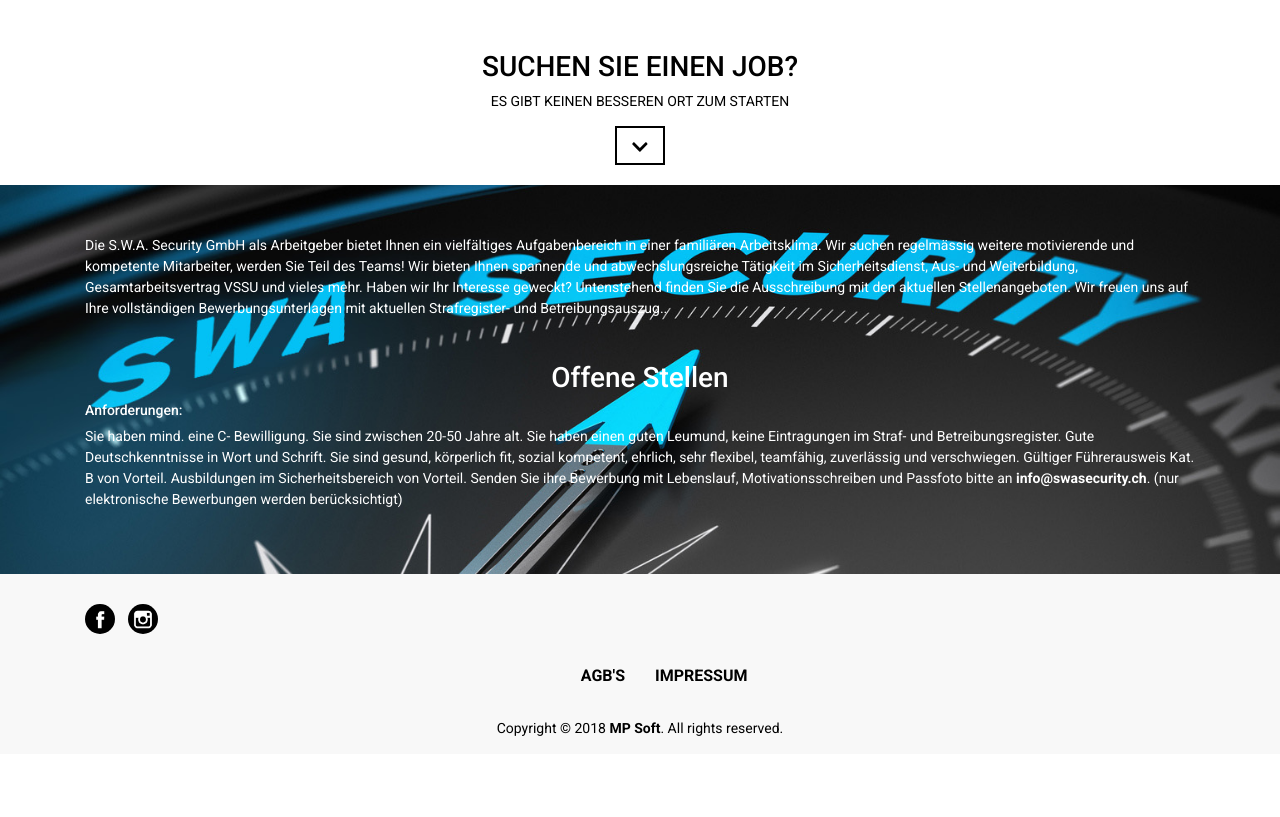
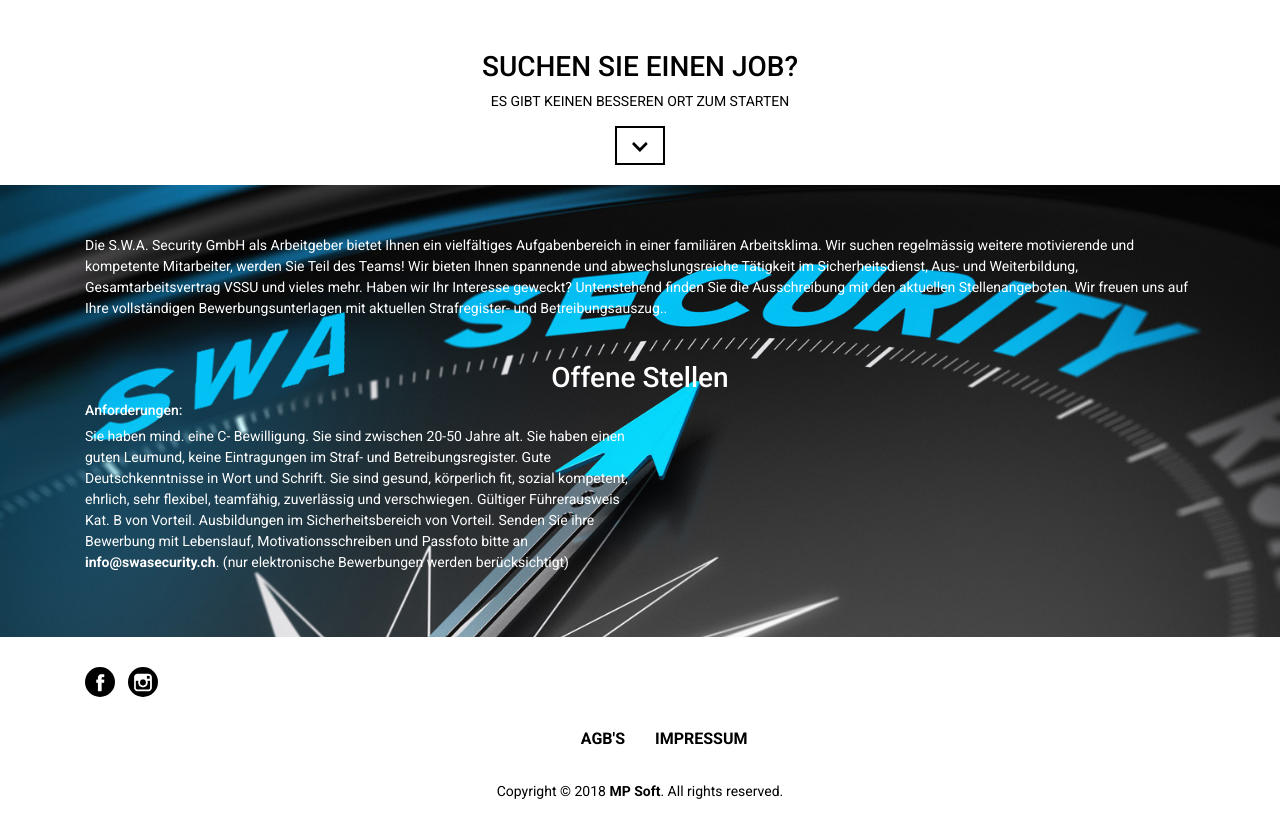
Before and after one commit to orokusaki91/swa, a Laravel app: page /jobs in a window 1280 px wide. Shown: the part 200-1017 px from the top of the page. Before the commit the page ends 936 px from the top, so only its background shows below. Run offline with Laravel 8, Linux system fonts and the light colour scheme; some libraries are stand-ins or nearby versions.

Commit message:
jobs div

```diff
--- a/public/css/main.css
+++ b/public/css/main.css
@@ -50,6 +50,14 @@ svg {
 	background-attachment: fixed;
 	background-size: cover;
 }
+
+/*
+.background-jobs {
+	background: url("../img/jobs/jobs.jpg") center no-repeat;
+	background-attachment: fixed;
+	background-size: cover;
+}
+*/
 
 .background {
 	background: url("../img/car-2.jpg") center no-repeat;
@@ -253,7 +261,7 @@ svg {
 
 header {
 	padding: 30px 0;
-	/*	background-color: #f2f2f2;*/
+	background-color: rgba(255, 255, 255, .4);
 }
 
 header ul {
@@ -950,7 +958,7 @@ header .dropdown-item:hover:not(.active) {
 #footer {
 	display: none;
 	padding: 30px 0 15px;
-	background-color: rgba(242, 242, 242, 0.5);
+	background-color: rgba(255, 255, 255, .4);
 }
 
 #footer .social a {
--- a/resources/views/pages/jobs.blade.php
+++ b/resources/views/pages/jobs.blade.php
@@ -19,8 +19,10 @@
 				<p>Die S.W.A. Security GmbH als Arbeitgeber bietet Ihnen ein vielfältiges Aufgabenbereich in einer familiären Arbeitsklima. Wir suchen regelmässig weitere motivierende und kompetente Mitarbeiter, werden Sie Teil des Teams! Wir bieten Ihnen spannende und abwechslungsreiche Tätigkeit im Sicherheitsdienst, Aus- und Weiterbildung, Gesamtarbeitsvertrag VSSU und vieles mehr. Haben wir Ihr Interesse geweckt? Untenstehend finden Sie die Ausschreibung mit den aktuellen Stellenangeboten. Wir freuen uns auf Ihre vollständigen Bewerbungsunterlagen mit aktuellen Strafregister- und Betreibungsauszug..
 				</p>
 				<h2 class="text-center mt-5">Offene Stellen</h2>
-				<h6>Anforderungen:</h6>
-				<p>Sie haben mind. eine C- Bewilligung. Sie sind zwischen 20-50 Jahre alt. Sie haben einen guten Leumund, keine Eintragungen im Straf- und Betreibungsregister. Gute Deutschkenntnisse in Wort und Schrift. Sie sind gesund, körperlich fit, sozial kompetent, ehrlich, sehr flexibel, teamfähig, zuverlässig und verschwiegen. Gültiger Führerausweis Kat. B von Vorteil. Ausbildungen im Sicherheitsbereich von Vorteil. Senden Sie ihre Bewerbung mit Lebenslauf, Motivationsschreiben und Passfoto bitte an <a href="mailto:info@swasecurity.ch" title="Kontaktiere uns" class="mailto">info@swasecurity.ch</a>. (nur elektronische Bewerbungen werden berücksichtigt)</p>
+				<div class="w-50">
+					<h6>Anforderungen:</h6>
+					<p>Sie haben mind. eine C- Bewilligung. Sie sind zwischen 20-50 Jahre alt. Sie haben einen guten Leumund, keine Eintragungen im Straf- und Betreibungsregister. Gute Deutschkenntnisse in Wort und Schrift. Sie sind gesund, körperlich fit, sozial kompetent, ehrlich, sehr flexibel, teamfähig, zuverlässig und verschwiegen. Gültiger Führerausweis Kat. B von Vorteil. Ausbildungen im Sicherheitsbereich von Vorteil. Senden Sie ihre Bewerbung mit Lebenslauf, Motivationsschreiben und Passfoto bitte an <a href="mailto:info@swasecurity.ch" title="Kontaktiere uns" class="mailto">info@swasecurity.ch</a>. (nur elektronische Bewerbungen werden berücksichtigt)</p>
+				</div>
 				<!--				<h1>Momentan befinden sich keine</h1>-->
 				<!--
 				<p>Hier können Sie sich für derzeit offene Stellen bewerben.</p>
```
